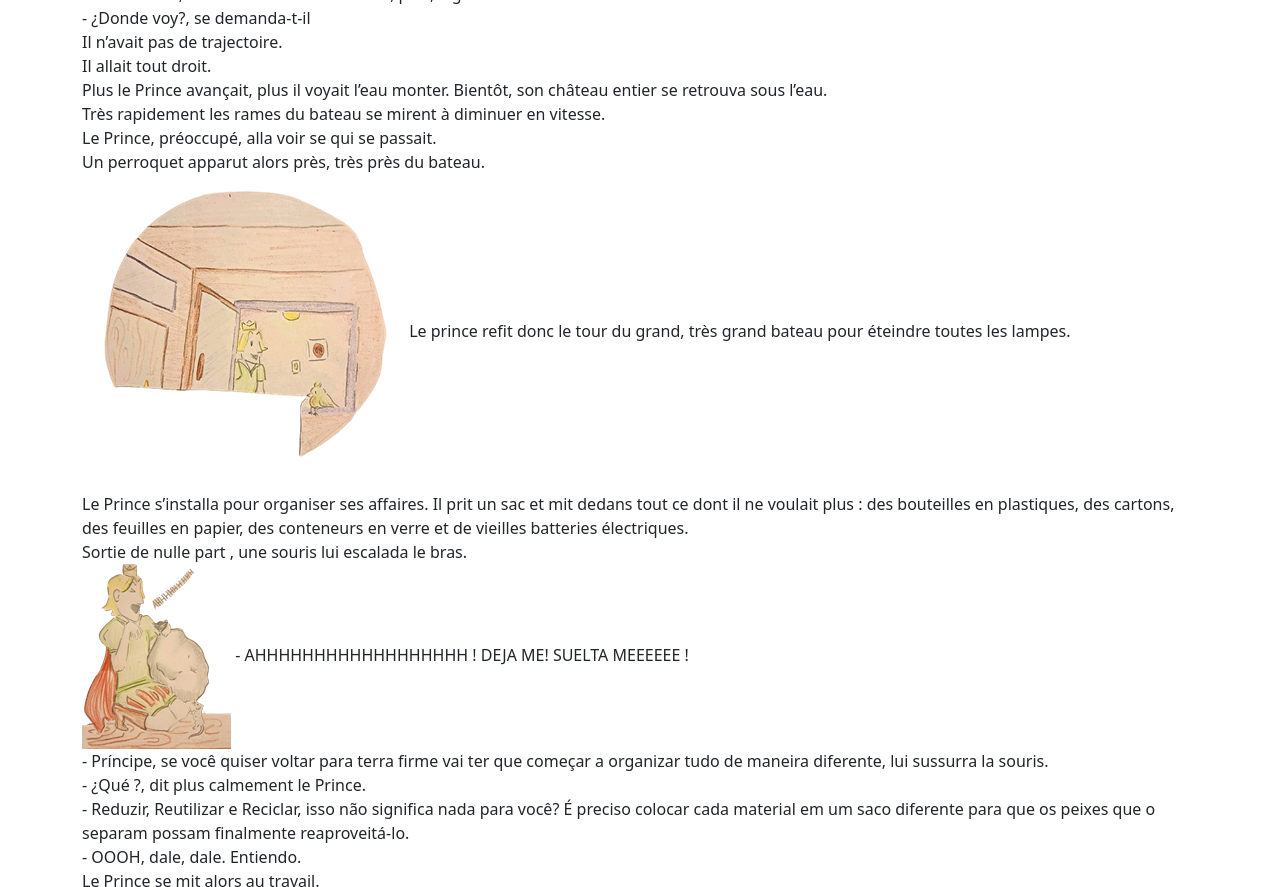
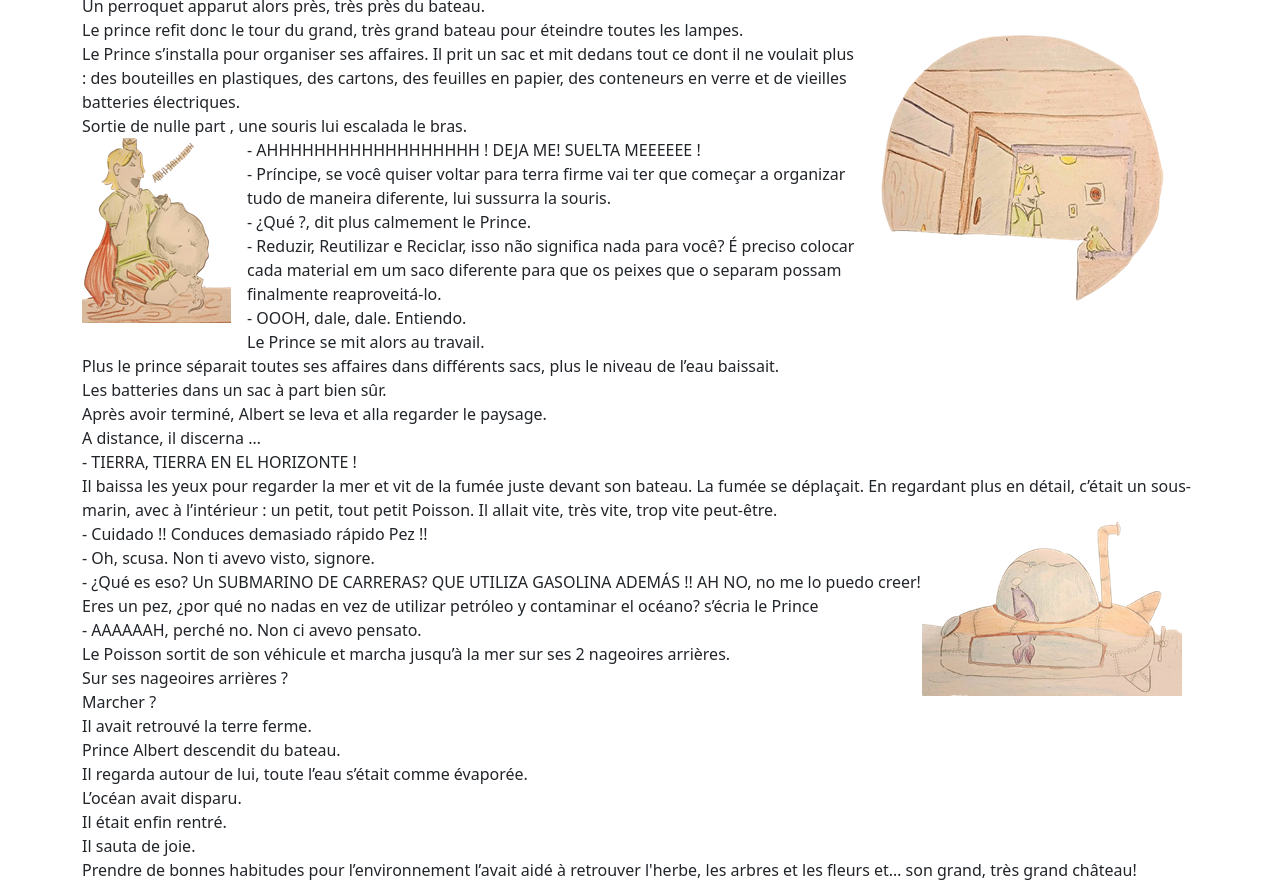
Before and after one commit to ugadavid/ugadilr, a plain HTML site: page docs/raconto2.html in a window 1280 px wide. Shown: the part 1840-2727 px from the top of the page. Drawn offline with nearby package versions, Linux system fonts and the light colour scheme.

Commit message:
Test floats boostrap3

```diff
--- a/docs/raconto2.html
+++ b/docs/raconto2.html
@@ -71,7 +71,7 @@
             <img src="images/Camille3.png" />
             Un beau matin, Prince Albert se réveilla, comme d’habitude, de mauvaise humeur.<br/>
             Il se leva, enfila sa cape du jeudi et descendit les grands, très grands escaliers.<br/>
-            <img src="images/Camille4.jpg" />
+            <img src="images/Camille4.jpg" /><br/>
             Une fois en bas, il se dirigea vers la salle à manger pour prendre son petit déjeuner.<br/>
             Cependant, rien n’était préparé.<br/>
             Le prince se retrouva face à sa grande, très grande table à manger…vide.<br/>
@@ -89,7 +89,7 @@
             -	Por si acaso , se disait-il à chaque fois que ses serviteurs lui demandaient pourquoi il gardait ce grand,
             très grand bateau dans son garage.<br/>
             Il ouvrit la grande, très grande porte du garage et laissa le bateau glisser sur l’eau.<br/>
-            <img src="images/Camille5.png" />
+            <img src="images/Camille5.png" class="float-start me-3 mb-3" />
 
             Le prince avait oublié d’y monter avant de le mettre à l’eau.<br/>
             Il se précipita dans l’eau et nagea jusqu'à l’échelle qui pendait du bateau.<br/>
@@ -108,7 +108,7 @@
             Le Prince, préoccupé, alla voir se qui se passait.<br/>
 
             Un perroquet apparut alors près, très près du bateau.<br/>
-            <img src="images/Camille6.png" />
+            <img src="images/Camille6.png" class="float-end me-3 mb-3" />
             Le prince refit donc le tour du grand, très grand bateau pour éteindre toutes les lampes.<br/>
 
             Le Prince s’installa pour organiser ses affaires.
@@ -116,7 +116,7 @@
             des bouteilles en plastiques, des cartons, des feuilles en papier, des conteneurs en verre
             et de vieilles batteries électriques.<br/>
             Sortie de nulle part , une souris lui escalada le bras.<br/>
-            <img src="images/Camille7.png" />
+            <img src="images/Camille7.png" class="float-start me-3 mb-3" />
             -	AHHHHHHHHHHHHHHHHHH ! DEJA ME! SUELTA MEEEEEE !<br/>
             -	Príncipe, se você quiser voltar para terra firme vai ter que começar a organizar tudo de maneira diferente,
             lui sussurra la souris.<br/>
@@ -138,7 +138,7 @@
             En regardant plus en détail, c’était un sous-marin, avec à l’intérieur : un petit, tout petit Poisson.
             Il allait vite, très vite, trop vite peut-être.<br/>
 
-            <img src="images/Camille8.png" />
+            <img src="images/Camille8.png" class="float-end me-3 mb-3"/>
             -	Cuidado !! Conduces demasiado rápido Pez !!<br/>
             -	Oh, scusa. Non ti avevo visto, signore.<br/>
             -	¿Qué es eso? Un SUBMARINO DE CARRERAS? QUE UTILIZA GASOLINA ADEMÁS !! AH NO, no me lo puedo	 creer!
```
